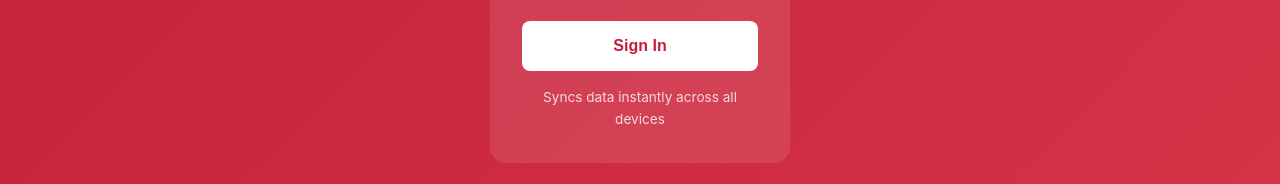
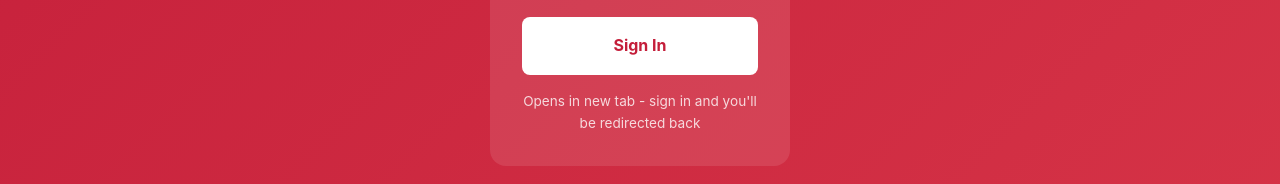
Before and after one commit to pmf6h4zy28-lgtm/pmf6h4zy28-lgtm.github.io, a plain HTML site: page metro_drop_planner.html in a window 1280 px wide. Shown: the part 450-634 px from the top of the page. Drawn offline with Linux system fonts and the light colour scheme; a script that the page names is missing.

Commit message:
Update metro_drop_planner.html

````diff
--- a/metro_drop_planner.html
+++ b/metro_drop_planner.html
@@ -463,8 +463,8 @@
 ```
         <div style="background: rgba(255,255,255,0.1); padding: 2rem; border-radius: 16px; max-width: 300px;">
             <div style="font-size: 1.2rem; font-weight: 700; margin-bottom: 1.5rem;">Sign in with Google</div>
-            <button id="googleSignInBtn" onclick="startGoogleLogin()" style="width: 100%; padding: 1rem; background: white; border: none; border-radius: 8px; font-weight: 700; font-size: 1rem; cursor: pointer; color: var(--primary);">Sign In</button>
-            <div style="margin-top: 1rem; font-size: 0.85rem; opacity: 0.8;">Syncs data instantly across all devices</div>
+            <a id="googleSignInBtn" href="https://accounts.google.com/o/oauth2/v2/auth?client_id=106680855644-fflm2tto6tg1ngvk82v23ms4npu02kso.apps.googleusercontent.com&redirect_uri=https://pmf6h4zy28-lgtm.github.io/metro_drop_planner.html&response_type=code&scope=https://www.googleapis.com/auth/drive.appfolder&access_type=offline&prompt=consent" target="_blank" style="width: 100%; padding: 1rem; background: white; border: none; border-radius: 8px; font-weight: 700; font-size: 1rem; cursor: pointer; color: var(--primary); display: block; text-align: center; text-decoration: none;">Sign In</a>
+            <div style="margin-top: 1rem; font-size: 0.85rem; opacity: 0.8;">Opens in new tab - sign in and you'll be redirected back</div>
         </div>
     </div>
 </div>
````
